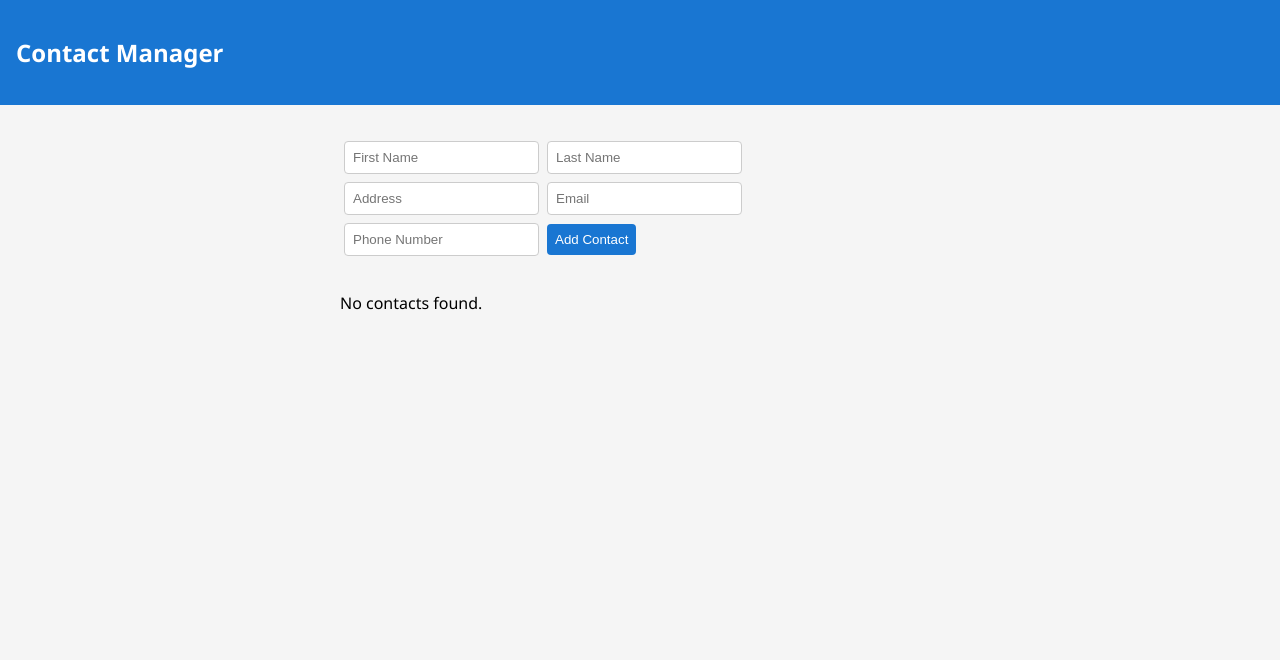
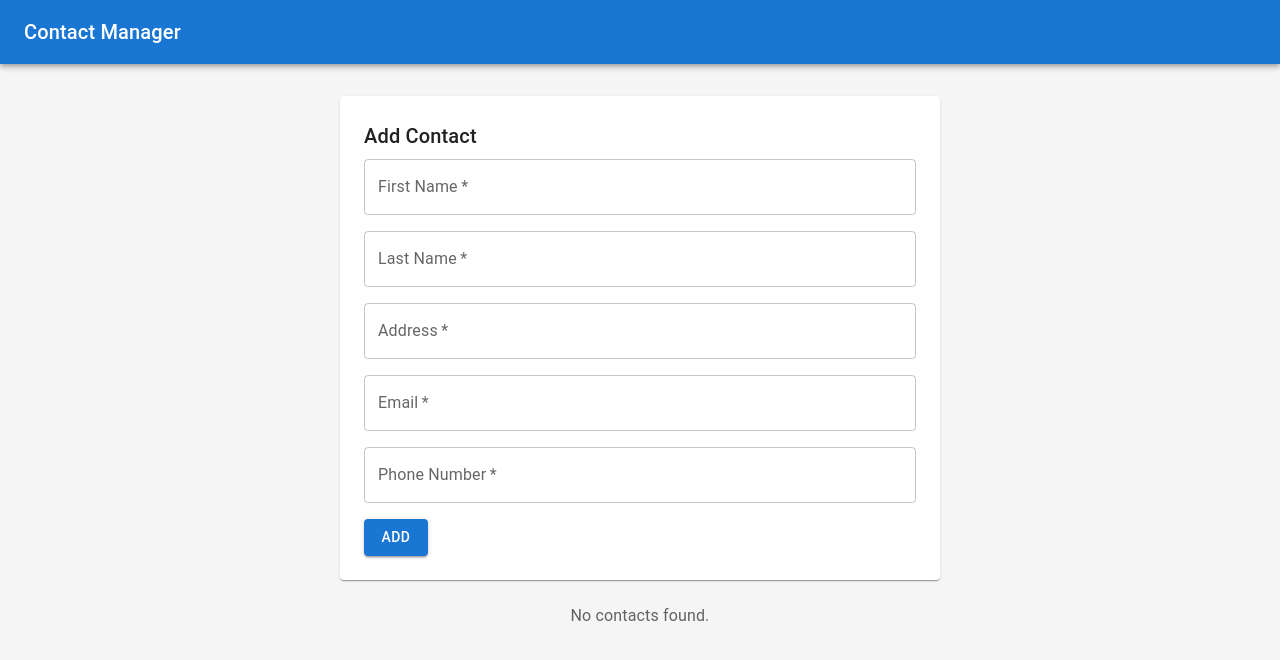
Before and after one commit to HarshitaNahata/contact-manager, a React (Create React App) app in the folder contact-manager/: page / in a window 1280 px wide. Shown: the top 660 px of the page. Built offline with nearby package versions, Linux system fonts and the light colour scheme.

Commit message:
enhanced UI with MUI

```diff
--- a/contact-manager/package.json
+++ b/contact-manager/package.json
@@ -5,6 +5,7 @@
   "dependencies": {
     "@emotion/react": "^11.14.0",
     "@emotion/styled": "^11.14.1",
+    "@mui/icons-material": "^7.2.0",
     "@mui/material": "^7.2.0",
     "@testing-library/dom": "^10.4.0",
     "@testing-library/jest-dom": "^6.6.3",
--- a/contact-manager/src/components/ContactForm.js
+++ b/contact-manager/src/components/ContactForm.js
@@ -1,5 +1,6 @@
 import React, { useState, useEffect } from 'react';
 import { isValidEmail, isDuplicateEmail } from '../utils/validation';
+import { TextField, Button, Paper, Stack, Typography } from '@mui/material';
 
 function ContactForm({ addContact, editContact, contactToEdit, contacts, clearEdit }) {
     const [contact, setContact] = useState({
@@ -55,51 +56,67 @@ function ContactForm({ addContact, editContact, contactToEdit, contacts, clearEd
     };
 
     return (
-        <form onSubmit={handleSubmit} style={{ marginBottom: '2rem' }}>
-            <input
+        <Paper sx={{ p: 3, mb: 3 }}>
+            <form onSubmit={handleSubmit}>
+                <Typography variant="h6" gutterBottom>
+                    {contactToEdit ? 'Edit Contact' : 'Add Contact'}
+                </Typography>
+                <Stack spacing={2}>
+                    <TextField
+                        label="First Name"
                         name="firstName"
-                placeholder="First Name"
                         value={contact.firstName}
                         onChange={handleChange}
                         required
+                        fullWidth
                     />
-            <input
+                    <TextField
+                        label="Last Name"
                         name="lastName"
-                placeholder="Last Name"
                         value={contact.lastName}
                         onChange={handleChange}
                         required
+                        fullWidth
                     />
-            <input
+                    <TextField
+                        label="Address"
                         name="address"
-                placeholder="Address"
                         value={contact.address}
                         onChange={handleChange}
                         required
+                        fullWidth
                     />
-            <input
+                    <TextField
+                        label="Email"
                         name="email"
-                placeholder="Email"
                         value={contact.email}
                         onChange={handleChange}
                         required
+                        fullWidth
                         type="email"
                     />
-            <input
+                    <TextField
+                        label="Phone Number"
                         name="phone"
-                placeholder="Phone Number"
                         value={contact.phone}
                         onChange={handleChange}
                         required
+                        fullWidth
                     />
-            <button type="submit">{contactToEdit ? 'Update' : 'Add'} Contact</button>
+                    <Stack direction="row" spacing={2}>
+                        <Button variant="contained" type="submit">
+                            {contactToEdit ? 'Update' : 'Add'}
+                        </Button>
                         {contactToEdit && (
-                <button type="button" onClick={clearEdit} style={{ marginLeft: '1rem' }}>
+                            <Button variant="outlined" type="button" onClick={clearEdit}>
                                 Cancel
-                </button>
+                            </Button>
                         )}
-            {error && <div style={{ color: 'red' }}>{error}</div>}
+                    </Stack>
+                    {error && <Typography color="error">{error}</Typography>}
+                </Stack>
             </form>
+        </Paper>
     );
 }
 
--- a/contact-manager/src/components/ContactItem.js
+++ b/contact-manager/src/components/ContactItem.js
@@ -1,27 +1,34 @@
 import React from 'react';
+import { ListItem, ListItemText, IconButton } from '@mui/material';
+import EditIcon from '@mui/icons-material/Edit';
+import DeleteIcon from '@mui/icons-material/Delete';
 
 function ContactItem({ contact, onEdit, onDelete }) {
     return (
-        <li style={{
-            border: '1px solid #ccc',
-            borderRadius: '8px',
-            marginBottom: '1rem',
-            padding: '1rem',
-            display: 'flex',
-            justifyContent: 'space-between',
-            alignItems: 'center'
-        }}>
-            <div>
-                <strong>{contact.firstName} {contact.lastName}</strong><br />
-                {contact.address}<br />
-                {contact.email}<br />
-                {contact.phone}
-            </div>
-            <div>
-                <button onClick={() => onEdit(contact)} style={{ marginRight: '0.5rem' }}>Edit</button>
-                <button onClick={() => onDelete(contact.email)}>Delete</button>
-            </div>
-        </li>
+        <ListItem
+            divider
+            secondaryAction={
+                <>
+                    <IconButton edge="end" aria-label="edit" onClick={() => onEdit(contact)}>
+                        <EditIcon />
+                    </IconButton>
+                    <IconButton edge="end" aria-label="delete" onClick={() => onDelete(contact.email)}>
+                        <DeleteIcon />
+                    </IconButton>
+                </>
+            }
+        >
+            <ListItemText
+                primary={`${contact.firstName} ${contact.lastName}`}
+                secondary={
+                    <>
+                        {contact.address}<br />
+                        {contact.email}<br />
+                        {contact.phone}
+                    </>
+                }
+            />
+        </ListItem>
     );
 }
 
--- a/contact-manager/src/components/ContactList.js
+++ b/contact-manager/src/components/ContactList.js
@@ -1,12 +1,13 @@
 import React from 'react';
 import ContactItem from './ContactItem';
+import { List, Typography } from '@mui/material';
 
 function ContactList({ contacts, onEdit, onDelete }) {
     if (contacts.length === 0) {
-        return <p>No contacts found.</p>;
+        return <Typography align="center" color="text.secondary">No contacts found.</Typography>;
     }
     return (
-        <ul style={{ listStyle: 'none', padding: 0 }}>
+        <List>
             {contacts.map(contact => (
                 <ContactItem
                     key={contact.email}
@@ -15,7 +16,7 @@ function ContactList({ contacts, onEdit, onDelete }) {
                     onDelete={onDelete}
                 />
             ))}
-        </ul>
+        </List>
     );
 }
 
--- a/contact-manager/src/components/Navbar.js
+++ b/contact-manager/src/components/Navbar.js
@@ -1,10 +1,17 @@
 import React from 'react';
+import AppBar from '@mui/material/AppBar';
+import Toolbar from '@mui/material/Toolbar';
+import Typography from '@mui/material/Typography';
 
 function Navbar() {
     return (
-        <nav style={{ padding: '1rem', background: '#1976d2', color: 'white' }}>
-            <h2>Contact Manager</h2>
-        </nav>
+        <AppBar position="static">
+            <Toolbar>
+                <Typography variant="h6" component="div">
+                    Contact Manager
+                </Typography>
+            </Toolbar>
+        </AppBar>
     );
 }
 
```
Also changed, not shown: 1 other file (tests, documents, lock files or other folders). Lines whose indentation alone changed are shown as unchanged.
